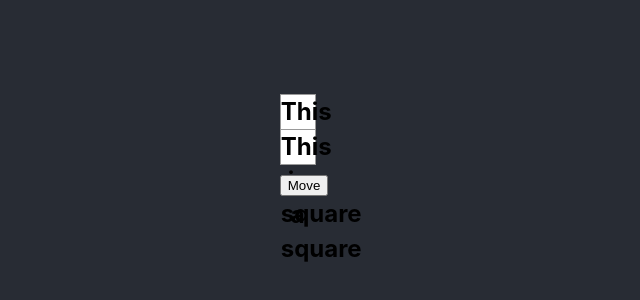
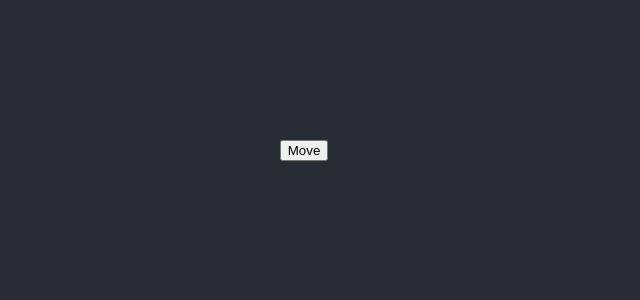
Before and after one commit to Jamie-Wallace/react-learning, a React (Create React App) app in the folder mars-rover-ts/: page / in a window 1280 px wide. Shown: the part 242-542 px from the top of the page, without its empty margins (336-976 px from the left). Built offline with nearby package versions, Linux system fonts and the light colour scheme.

Commit message:
Display 2 squares in a row + remove rover responsibility from the grid

```diff
--- a/mars-rover-ts/src/App.tsx
+++ b/mars-rover-ts/src/App.tsx
@@ -23,7 +23,7 @@ export const App = ( { roverLocationX, roverLocationY } : AppProps ) => {
  return <div className='App'>
  <header className='App-header'>
    <div>
-     <Grid squares={[[],[]]} roverLocationX={0} roverLocationY={yPosition} />
+     <Grid squares={[[],[]]} />
      <div>
        <button onClick={moveRover}>Move</button>
      </div>
--- a/mars-rover-ts/src/grid/Grid.tsx
+++ b/mars-rover-ts/src/grid/Grid.tsx
@@ -9,18 +9,10 @@ type GridProps = {
 export const Grid = ( { squares, roverLocationX, roverLocationY } : GridProps) => {
         let rows = [];
 
-        // TODO: find a better key than index.
-        for (let index = 0; index < squares.length; index++) {
-            let xIndex = -1;
-
-            if (index === roverLocationY) {
-                xIndex = roverLocationX;
+        for (let rowIndex = 0; rowIndex < squares.length; rowIndex++) { // rows
+            for (let columnIndex = 0; columnIndex < squares[rowIndex].length; columnIndex++) {
+                rows.push(<Square key={rowIndex} value={squares[rowIndex][columnIndex]} xCoordinate={0} yCoordinate={rowIndex} />);
             }
-
-            rows.push(<div><Square key={index} value={"This is a square"} xCoordinate={0} yCoordinate={index} /></div>);
-
-
-            //rows.push(<Row key={index} rowIndex={index} roverPositionIndex={xIndex} />);
         }
 
         rows.reverse();
```
Also changed, not shown: 1 other file (tests, documents, lock files or other folders).
